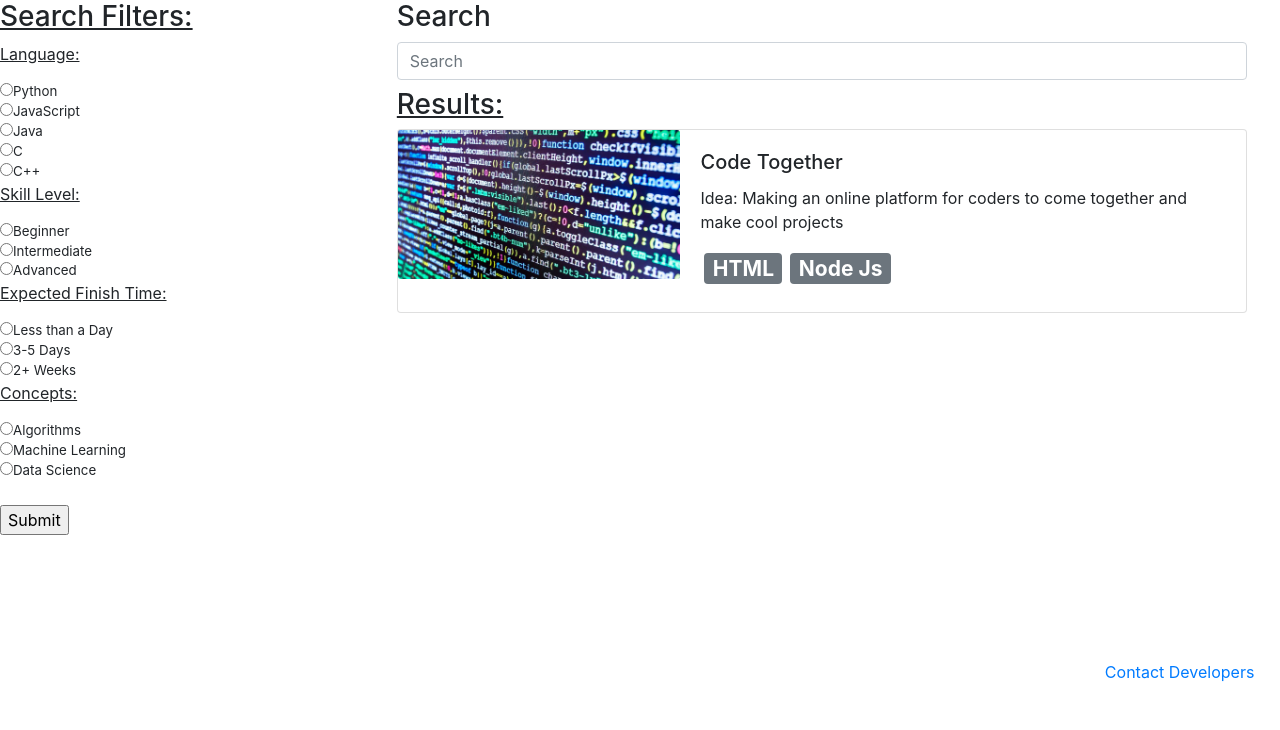
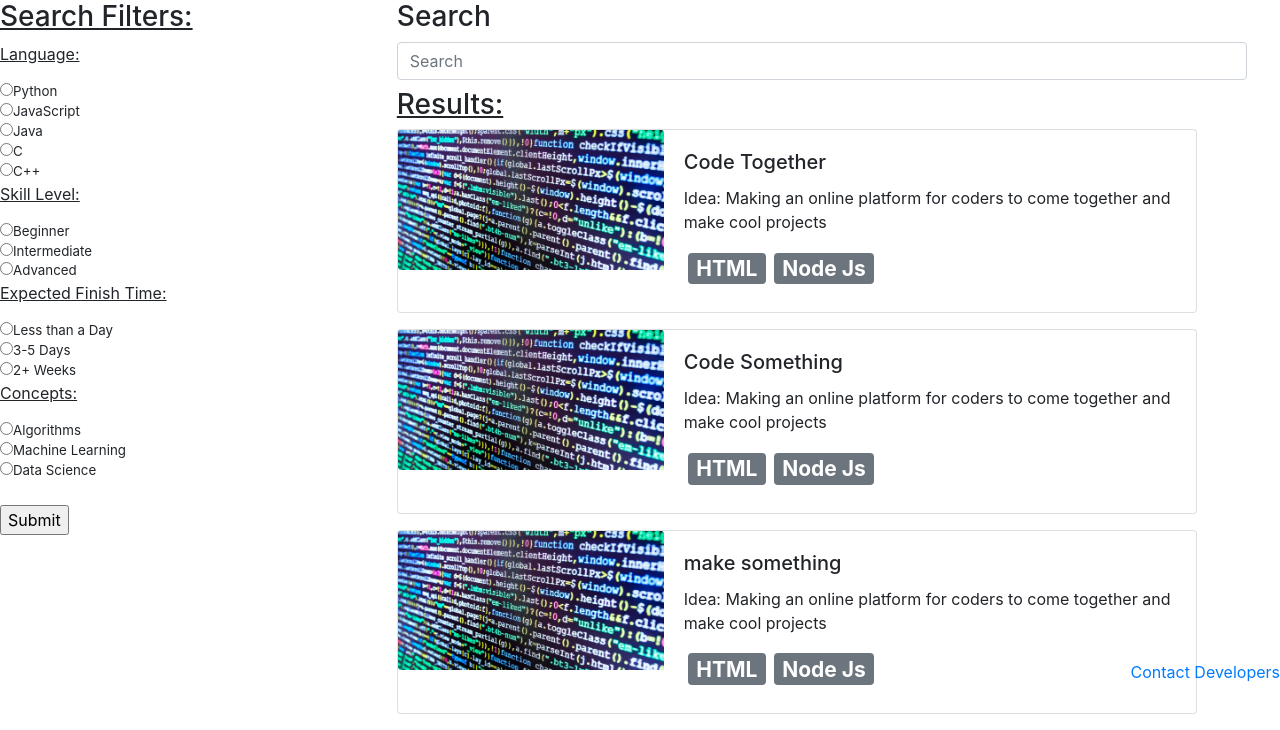
Before and after one commit to ron-arbo/cs326-final-omega, a PHP site: page / in a window 1280 px wide. Shown: the part 100-830 px from the top of the page. Before the commit the page ends 782 px from the top, so only its background shows below. Run offline with PHP 8.4, Linux system fonts and the light colour scheme.

Commit message:
fixed footer, added dummy projects

```diff
--- a/index.html
+++ b/index.html
@@ -76,6 +76,7 @@
 
 
                 <div id="results">
+
                     <h3><u>Results:</u></h3>
 
                     <div class="card mb-3">
@@ -92,17 +93,56 @@
                                         <h3><span class="badge badge-secondary mr-2">HTML</span></h3>
                                         <h3><span class="badge badge-secondary mr-2">Node Js</span></h3>
                                     </div>
-
                                 </div>
-
-
-                            </div>
-
-
                             </div>
 
                         </div>
                     </div>
+
+                    <div class="card mb-3">
+                        <div class="row no-gutters">
+                            <div class="col-md-4">
+                                <img src="code.jpg" class="card-img" alt="...">
+                            </div>
+                            <div class="col-md-8">
+                                <div class="card-body">
+                                    <h5 class="card-title">Code Something</h5>
+                                    <p class="card-text">Idea: Making an online platform for coders to come together and make cool projects</p>
+
+                                    <div class="row ml-1">
+                                        <h3><span class="badge badge-secondary mr-2">HTML</span></h3>
+                                        <h3><span class="badge badge-secondary mr-2">Node Js</span></h3>
+                                    </div>
+                                </div>
+                            </div>
+
+                        </div>
+                    </div>
+
+                    <div class="card mb-3">
+                        <div class="row no-gutters">
+                            <div class="col-md-4">
+                                <img src="code.jpg" class="card-img" alt="...">
+                            </div>
+                            <div class="col-md-8">
+                                <div class="card-body">
+                                    <h5 class="card-title">make something </h5>
+                                    <p class="card-text">Idea: Making an online platform for coders to come together and make cool projects</p>
+
+                                    <div class="row ml-1">
+                                        <h3><span class="badge badge-secondary mr-2">HTML</span></h3>
+                                        <h3><span class="badge badge-secondary mr-2">Node Js</span></h3>
+                                    </div>
+                                </div>
+                            </div>
+
+                        </div>
+                    </div>
+
+
+                </div>
+
+
 
                 </div>
             </div>
@@ -111,10 +151,8 @@
     </main>
 
     <footer class="footer">
-        <div id="bottom">
-            <p>Need help? <a href="https://media.giphy.com/media/3orifbi68gpoinx59m/giphy.gif">Contact Developers</a>
-            </p>
-        </div>
+        <p>Need help? <a href="https://media.giphy.com/media/3orifbi68gpoinx59m/giphy.gif">Contact Developers</a>
+        </p>
     </footer>
 </body>
 
--- a/stylesheet.css
+++ b/stylesheet.css
@@ -49,28 +49,9 @@
 	display: inline-block;
 }
 
-#myTable {
-	border-collapse: collapse; /* Collapse borders */
-	width: 80%; /* Full-width */
-	border: 1px solid #ddd; /* Add a grey border */
-	font-size: 15px; /* Increase font-size */
-}
+#results{
 
-#myTable th,
-#myTable td {
-	text-align: left; /* Left-align text */
-	padding: 12px; /* Add padding */
-}
-
-#myTable tr {
-	/* Add a bottom border to all table rows */
-	border-bottom: 1px solid #ddd;
-}
-
-#myTable tr.header,
-#myTable tr:hover {
-	/* Add a grey background color to the table header and on hover */
-	background-color: #f1f1f1;
+	max-width: 800px;
 }
 
 #bottom {
@@ -89,5 +70,6 @@
 	bottom: 0;
 	width: 100%;
 	color: white;
-	text-align: center;
+	text-align: right;
+	margin-right: 10px;
  }
```
